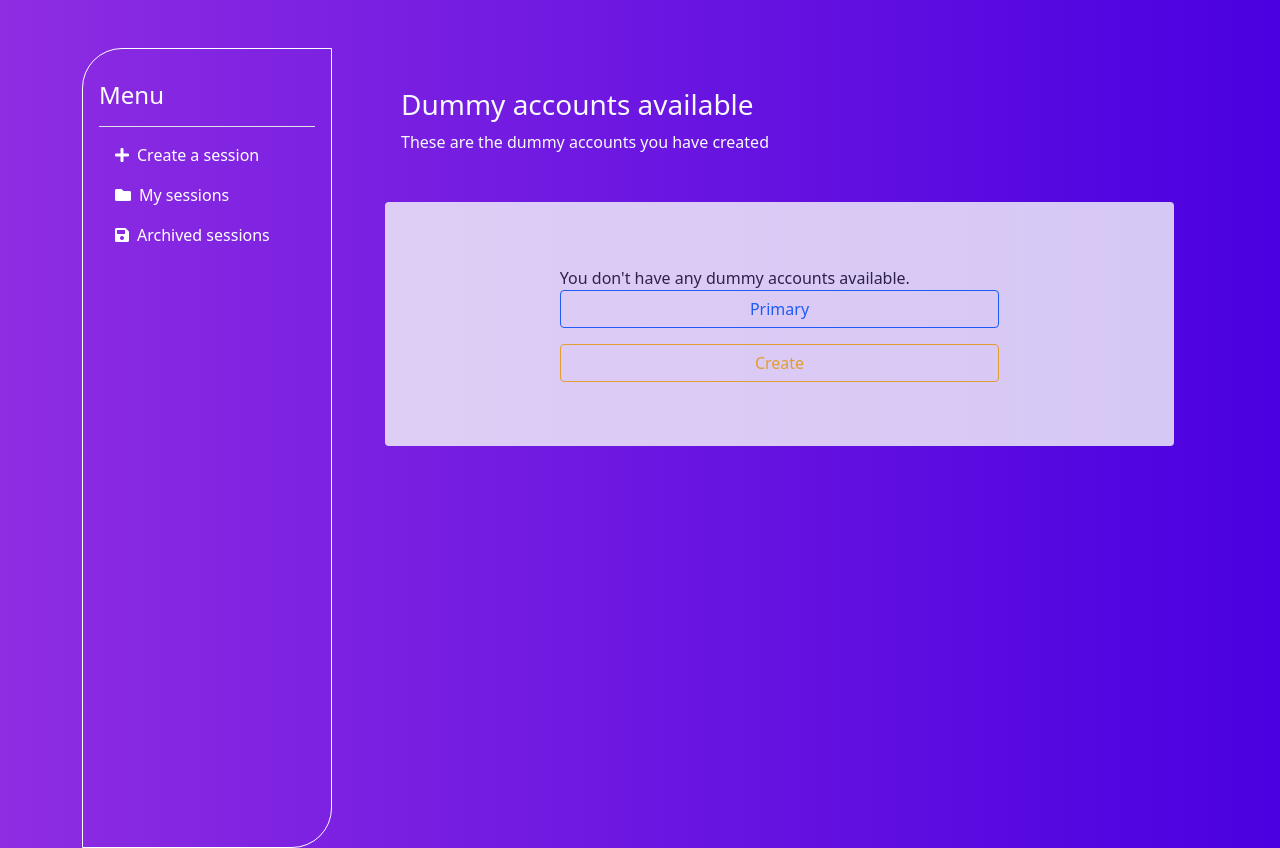
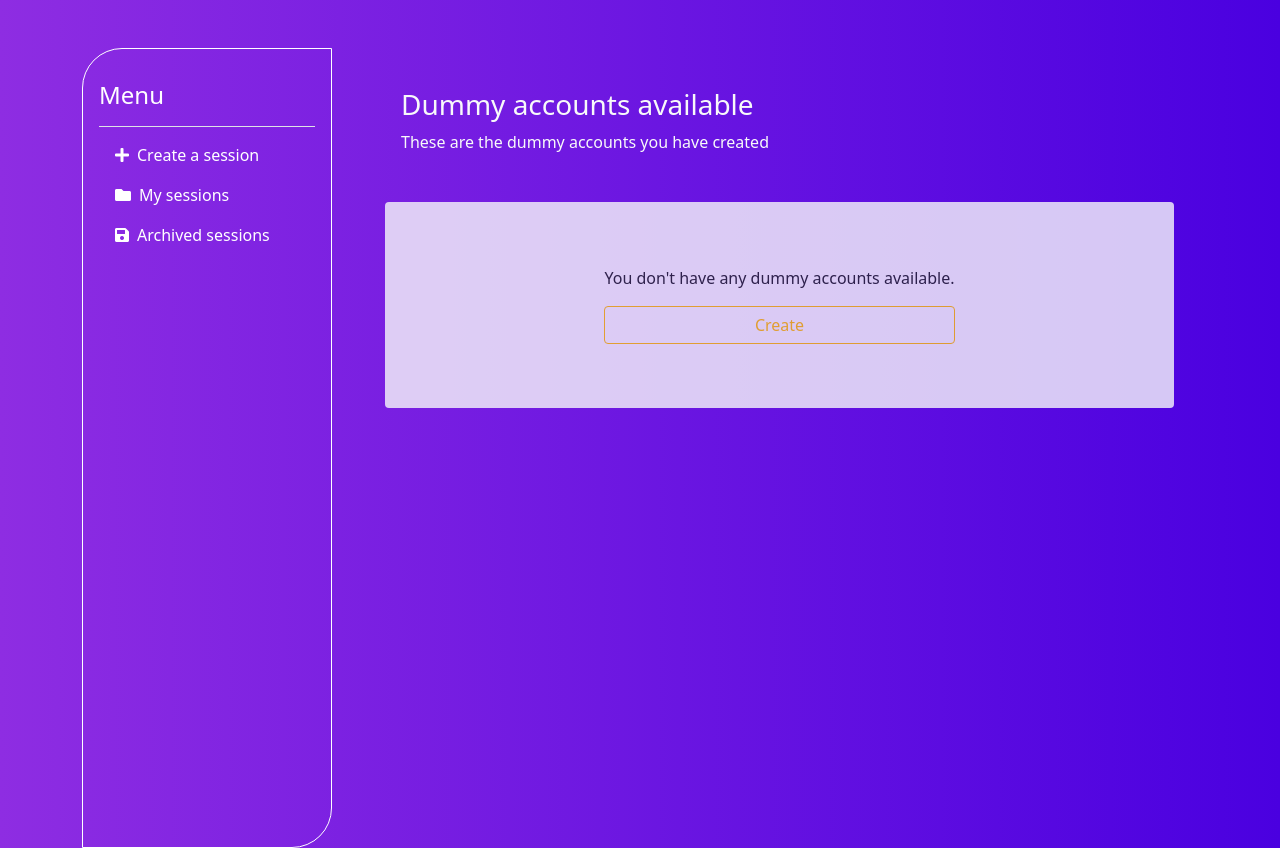
Before and after one commit to pankajchejara23/Taico-cotrack, a Django app: template learning_session/templates/dummy_accounts_list.html in a window 1280 px wide. Shown: the part 56-904 px from the top of the page. Run offline with Django 5.2, Linux system fonts and the light colour scheme; the template is opened without the code that fills it, so the values that code supplies are empty; parts of the project's set-up code (start-up, migrations or seed data) failed here and were passed over; some libraries are stand-ins or nearby versions.

Commit message:
remove additional button

```diff
--- a/learning_session/templates/dummy_accounts_list.html
+++ b/learning_session/templates/dummy_accounts_list.html
@@ -10,7 +10,7 @@
 <div class="my-5 border-1 rounded bg-light p-5 d-flex justify-content-center align-items-center bg-light" style="opacity:.8;">
   <div class="p-3">
     You don't have any dummy accounts available.
-    <button type="button" class="btn btn-outline-primary">Primary</button>
+
     <div class="mt-3">
       <a href="{% url 'create_bulk_user' %}" type="button" class="btn btn-outline-warning"> Create </a>
     </div>
```
